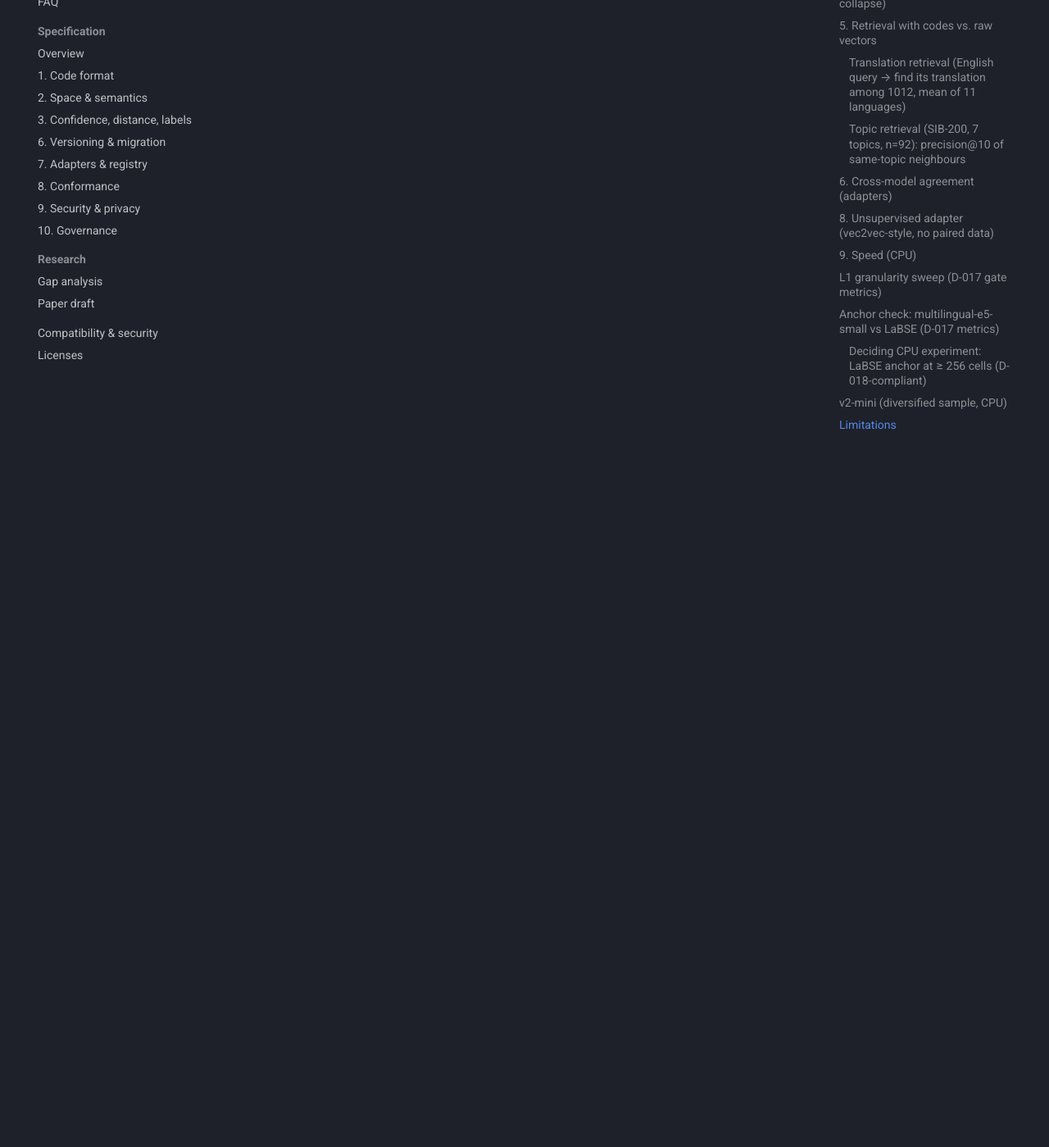
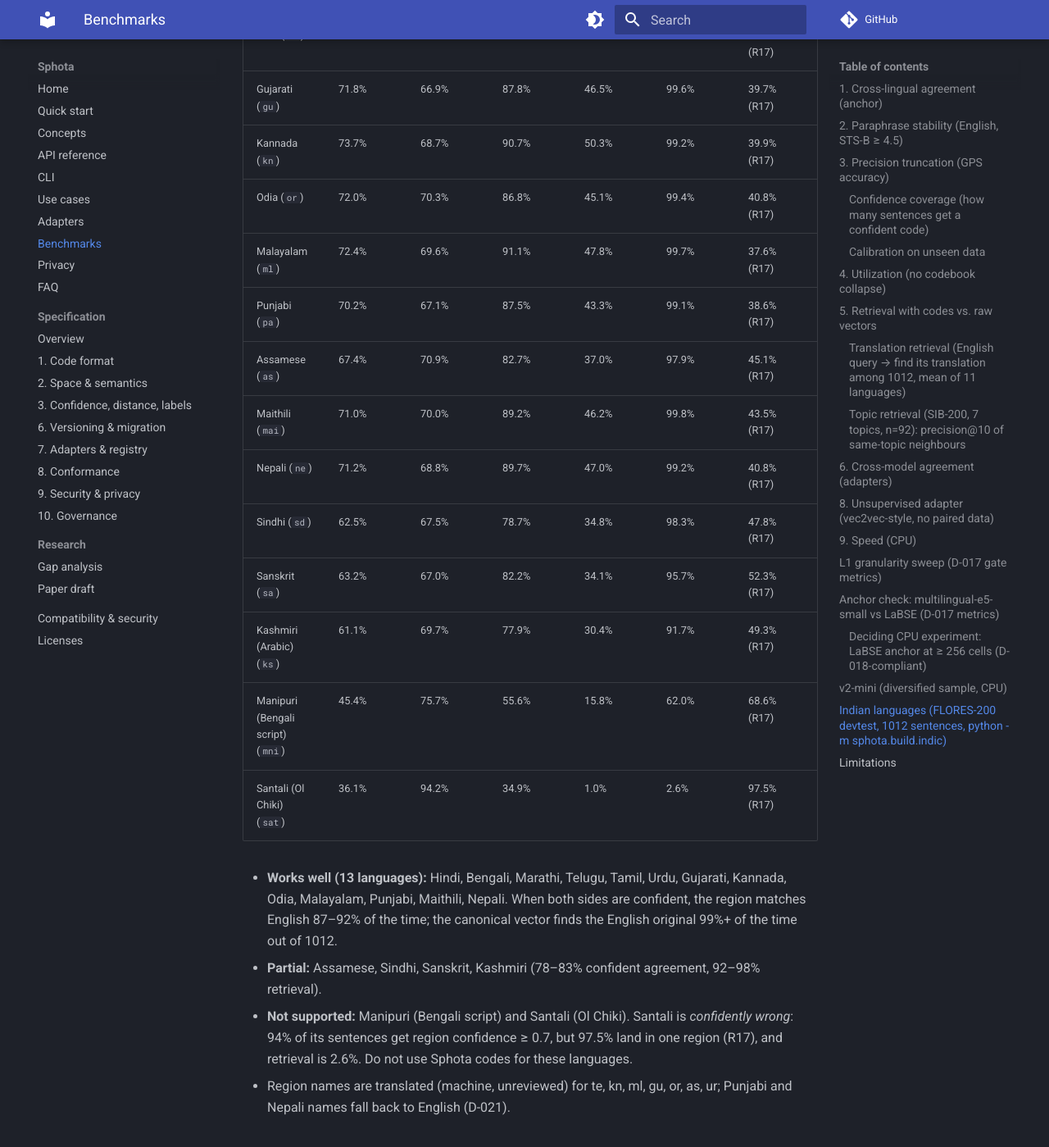
Before and after one commit to Thiruvikramanpravartak/sphota, an MkDocs documentation site: the page built from docs/benchmark.md, in a window 1280 px wide and 1400 px high, scrolled down 8247 px. Shown: the whole window at 82% size. Built offline with MkDocs 1.6.1 and Material for MkDocs 9.7.7, drawn with Linux system fonts in a browser that asks for light colours; comment, search, counter and statistics services are not loaded; some of the changed text lies outside the part shown.

Commit message:
Measure 19 Indian languages; region names in 7 more
New sphota.build.indic benchmark on FLORES-200 devtest: 13 languages
work well, 4 partially, Manipuri and Santali fail (Santali confidently
wrong). Region names machine-translated into te, kn, ml, gu, or, as, ur
(Punjabi and Nepali dropped: garbled output), shown in the Atlas and
CLI, with a separate native-speaker review sheet (D-021).

Co-Authored-By: Claude Opus 5.5 <noreply@anthropic.com>
Claude-Session: https://claude.ai/code/session_01Pn1sk7njPcfERAbFYmoZ6D

```diff
--- a/docs/benchmark.md
+++ b/docs/benchmark.md
@@ -202,6 +202,43 @@ is within ~1 point of the bar at 1024 cells, cross-model agreement is the bindin
 At 4096 cells the diversified sample reduces the worst collapse (33.8% → 26.8%) but does not fix it.
 See DECISIONS D-018: the gate is only meaningful with ≥ 256 top-level cells.
 
+## Indian languages (FLORES-200 devtest, 1012 sentences, `python -m sphota.build.indic`)
+Each language against its English original, frozen space s1, confidence threshold 0.7
+(`bench/results/indic-small.json`).
+
+| language | region agrees with English | region coverage ≥ 0.7 | agreement when both confident | L1 agrees | retrieval@1 | top-region share |
+|---|---|---|---|---|---|---|
+| English (reference) | | 68.4% | | | | 36.1% (R17) |
+| Hindi (`hi`) | 76.4% | 68.6% | 92.2% | 52.7% | 99.9% | 39.8% (R17) |
+| Bengali (`bn`) | 71.9% | 69.0% | 89.1% | 47.3% | 100.0% | 41.0% (R17) |
+| Marathi (`mr`) | 72.4% | 69.3% | 89.5% | 48.2% | 99.5% | 39.7% (R17) |
+| Telugu (`te`) | 71.3% | 66.5% | 90.1% | 44.7% | 99.6% | 37.5% (R17) |
+| Tamil (`ta`) | 73.1% | 69.4% | 90.4% | 45.0% | 99.3% | 39.3% (R17) |
+| Urdu (`ur`) | 72.0% | 69.3% | 88.3% | 45.1% | 99.5% | 42.1% (R17) |
+| Gujarati (`gu`) | 71.8% | 66.9% | 87.8% | 46.5% | 99.6% | 39.7% (R17) |
+| Kannada (`kn`) | 73.7% | 68.7% | 90.7% | 50.3% | 99.2% | 39.9% (R17) |
+| Odia (`or`) | 72.0% | 70.3% | 86.8% | 45.1% | 99.4% | 40.8% (R17) |
+| Malayalam (`ml`) | 72.4% | 69.6% | 91.1% | 47.8% | 99.7% | 37.6% (R17) |
+| Punjabi (`pa`) | 70.2% | 67.1% | 87.5% | 43.3% | 99.1% | 38.6% (R17) |
+| Assamese (`as`) | 67.4% | 70.9% | 82.7% | 37.0% | 97.9% | 45.1% (R17) |
+| Maithili (`mai`) | 71.0% | 70.0% | 89.2% | 46.2% | 99.8% | 43.5% (R17) |
+| Nepali (`ne`) | 71.2% | 68.8% | 89.7% | 47.0% | 99.2% | 40.8% (R17) |
+| Sindhi (`sd`) | 62.5% | 67.5% | 78.7% | 34.8% | 98.3% | 47.8% (R17) |
+| Sanskrit (`sa`) | 63.2% | 67.0% | 82.2% | 34.1% | 95.7% | 52.3% (R17) |
+| Kashmiri (Arabic) (`ks`) | 61.1% | 69.7% | 77.9% | 30.4% | 91.7% | 49.3% (R17) |
+| Manipuri (Bengali script) (`mni`) | 45.4% | 75.7% | 55.6% | 15.8% | 62.0% | 68.6% (R17) |
+| Santali (Ol Chiki) (`sat`) | 36.1% | 94.2% | 34.9% | 1.0% | 2.6% | 97.5% (R17) |
+
+* **Works well (13 languages):** Hindi, Bengali, Marathi, Telugu, Tamil, Urdu, Gujarati, Kannada, Odia,
+  Malayalam, Punjabi, Maithili, Nepali. When both sides are confident, the region matches English
+  87–92% of the time; the canonical vector finds the English original 99%+ of the time out of 1012.
+* **Partial:** Assamese, Sindhi, Sanskrit, Kashmiri (78–83% confident agreement, 92–98% retrieval).
+* **Not supported:** Manipuri (Bengali script) and Santali (Ol Chiki). Santali is *confidently wrong*:
+  94% of its sentences get region confidence ≥ 0.7, but 97.5% land in one region (R17), and retrieval
+  is 2.6%. Do not use Sphota codes for these languages.
+* Region names are translated (machine, unreviewed) for te, kn, ml, gu, or, as, ur; Punjabi and
+  Nepali names fall back to English (D-021).
+
 ## Limitations
 
 * `small`-scale build: ~78k sentences in 12 languages fit 4096 L1 cells (~19 per cell). Regions for
```
Also changed, not shown: DECISIONS.md (+12 -0 lines), PROGRESS.md (+3 -0 lines), README.md (+1 -1 lines), 8 other files.
